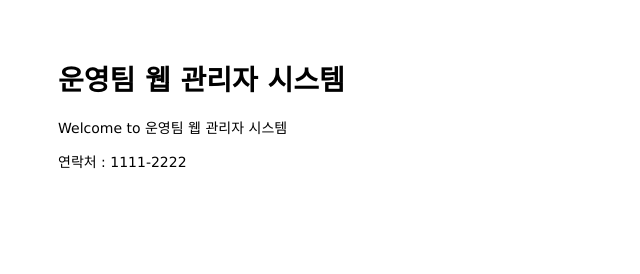
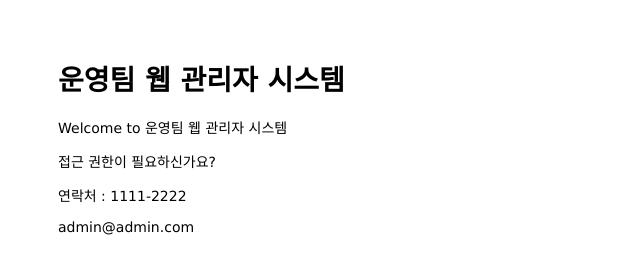
Before and after one commit to ercroh1/mastering-git-github, a website: page public/index.html in a window 1280 px wide. Shown: the whole page, without its empty margins (0-640 px from the left). Drawn offline with Linux system fonts and the light colour scheme.

Commit message:
main modify

```diff
--- a/public/index.html
+++ b/public/index.html
@@ -8,10 +8,12 @@
 <body>
   <h1>운영팀 웹 관리자 시스템</h1>
   <p>Welcome to 운영팀 웹 관리자 시스템</p>
+  <p>접근 권한이 필요하신가요?</p>
 </body>
 
 <footer>
   <p>연락처 : 1111-2222</p>
+  <p>admin@admin.com</p>
 </footer>
 
 </html>
```
